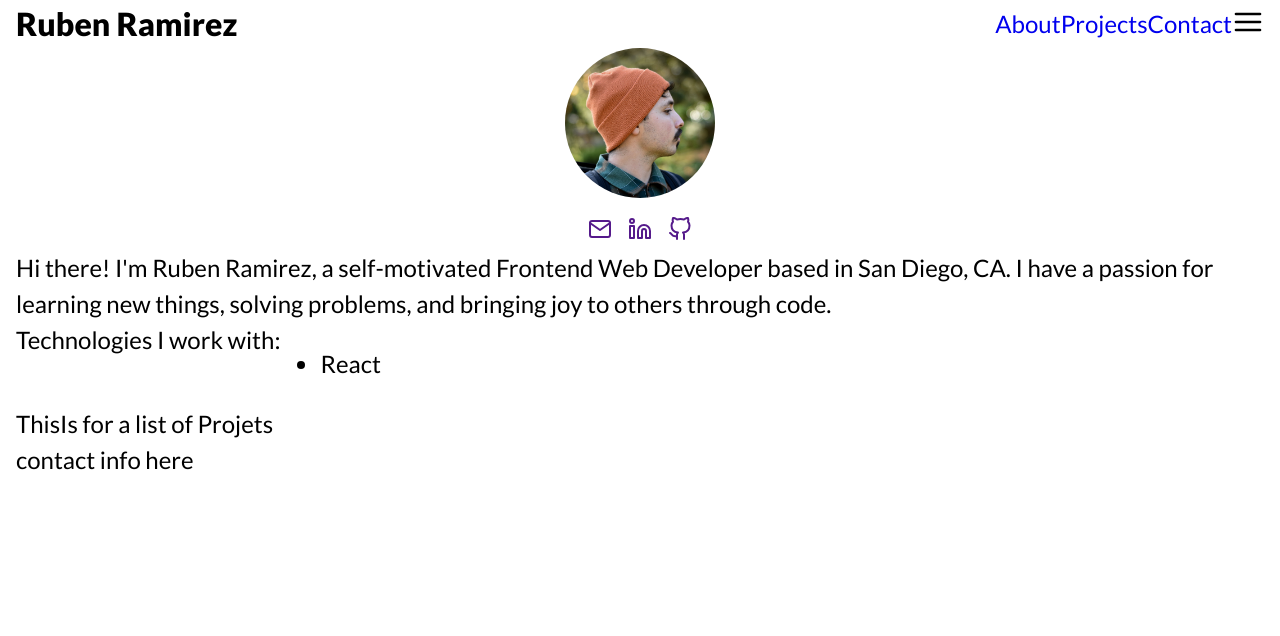
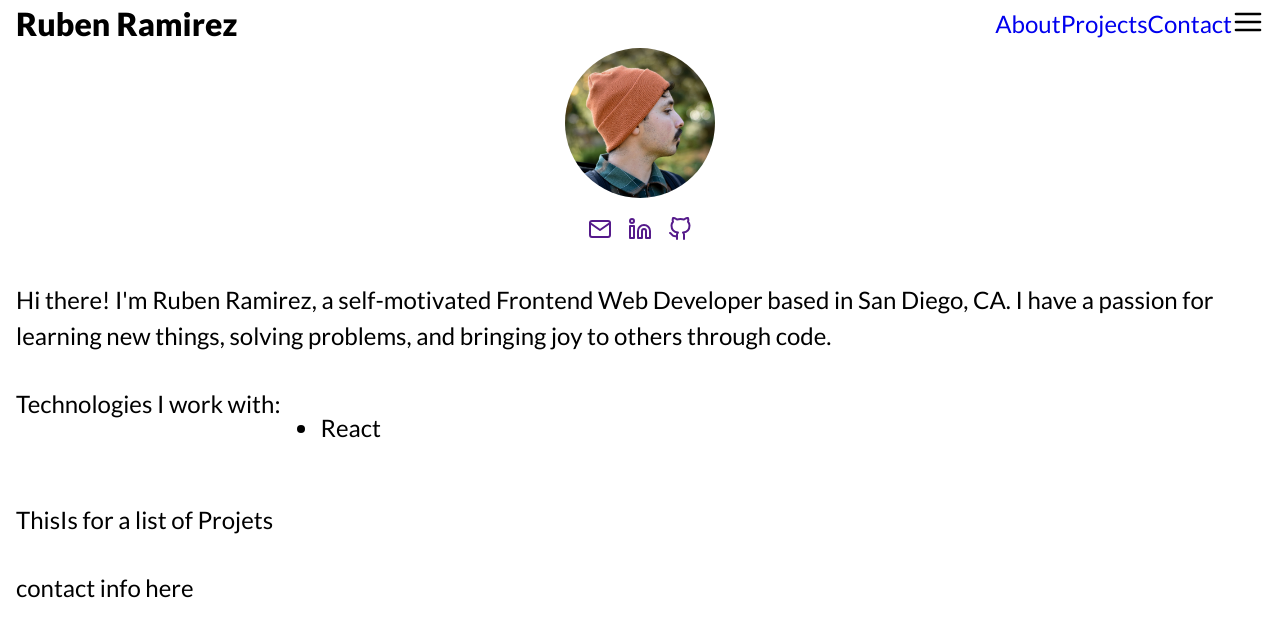
Before and after one commit to rramirez216/rubenramirezdev, a React (Create React App) app: page / in a window 1280 px wide. Shown: the top 636 px of the page. Built offline with nearby package versions, Linux system fonts and the light colour scheme.

Commit message:
adds 32px gap between main's children

```diff
--- a/src/App.js
+++ b/src/App.js
@@ -41,6 +41,7 @@ const Main = styled.main`
   display: flex;
   flex-flow: column nowrap;
   padding: 0 16px;
+  gap: 32px;
 `
 
 export default App
```
